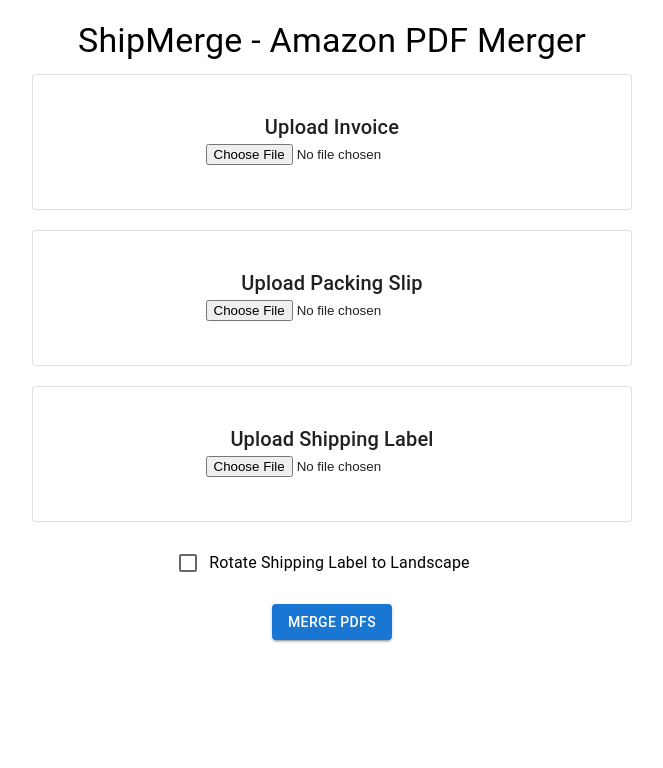
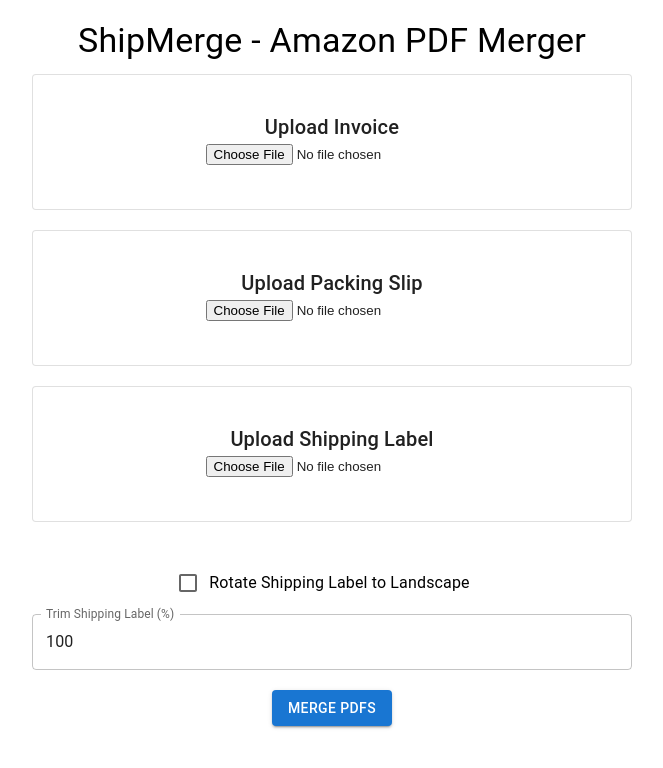
Before and after one commit to vCillusion/ShipMerge, a React (Create React App) app in the folder frontend/: page / in a window 1280 px wide. Shown: the top 768 px of the page, without its empty margins (308-971 px from the left). Built offline with nearby package versions, Linux system fonts and the light colour scheme.

Commit message:
fix the trim percent

```diff
--- a/frontend/src/App.js
+++ b/frontend/src/App.js
@@ -1,6 +1,6 @@
 import React, { useState } from "react";
 import axios from "axios";
-import { Button, Card, CardContent, Typography, CircularProgress, FormControlLabel, Checkbox } from "@mui/material";
+import { Button, Card, CardContent, Typography, CircularProgress, FormControlLabel, Checkbox, TextField } from "@mui/material";
 
 function App() {
   const [invoice, setInvoice] = useState(null);
@@ -9,6 +9,7 @@
   const [mergedPdf, setMergedPdf] = useState(null);
   const [loading, setLoading] = useState(false);
   const [rotateLabel, setRotateLabel] = useState(false);
+  const [trimPercentage, setTrimPercentage] = useState(100);
 
   const handleUpload = async () => {
     if (!invoice || !packingSlip || !shippingLabel) {
@@ -22,6 +23,7 @@
     formData.append("packing_slip", packingSlip);
     formData.append("shipping_label", shippingLabel);
     formData.append("rotate_label", rotateLabel ? "landscape" : "portrait");
+    formData.append("trim_percentage", trimPercentage);
 
     const BACKEND_URL = process.env.REACT_APP_BACKEND_URL || "http://127.0.0.1:5000";
     try {
@@ -63,9 +65,21 @@
         </CardContent>
       </Card>
 
+      <div style={{ marginBottom: '10px' }}></div>
+      <div style={{ marginBottom: '20px' }}></div>
+      <br />
       <FormControlLabel
         control={<Checkbox checked={rotateLabel} defaultChecked={false} onChange={(e) => setRotateLabel(e.target.checked)} />}
         label="Rotate Shipping Label to Landscape"
+      />
+      <br />
+      <TextField fullWidth
+        label="Trim Shipping Label (%)"
+        type="number"
+        value={trimPercentage}
+        onChange={(e) => setTrimPercentage(e.target.value)}
+        inputProps={{ min: 10, max: 100 }}
+        style={{ marginTop: "10px" }}
       />
       <br />
       <Button
```
Also changed, not shown: 1 other file (tests, documents, lock files or other folders).
